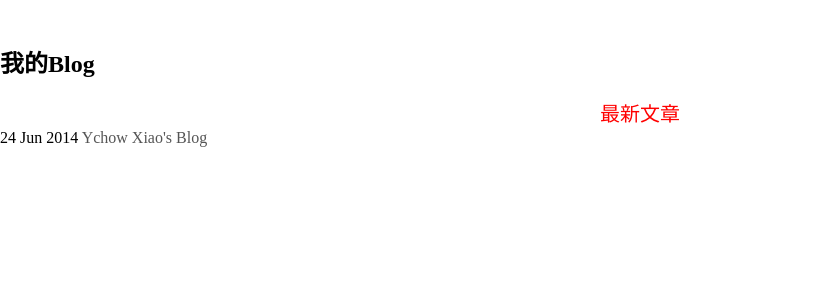
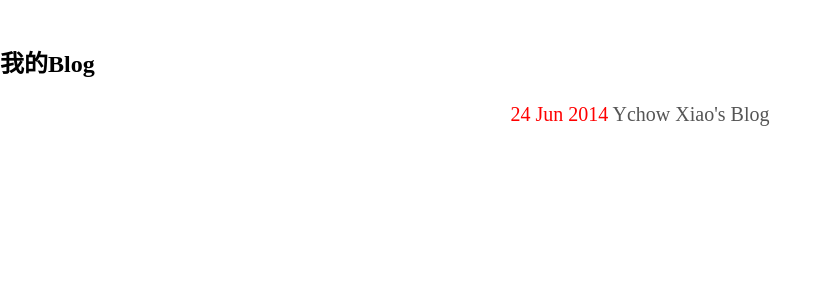
Before and after one commit to kai517/ychowxiao, a Jekyll site: the page built from index.html, in a window 1280 px wide. Shown: the top 300 px of the page, without its empty margins (0-832 px from the left). Built offline with Jekyll 4.4.1, drawn with Linux system fonts in a browser that asks for light colours.

Commit message:
Update index.html

```diff
--- a/index.html
+++ b/index.html
@@ -3,9 +3,8 @@ layout: default
 title: 我的Blog
 ---
 <h2>{{ page.title }}</h2>
-<p>最新文章</p>
-<ul>
-{% for post in site.posts %}
-<li>{{ post.date | date_to_string }} <a href="{{ site.baseurl }}{{ post.url }}">{{ post.title }}</a></li>
-{% endfor %}
-</ul>
+
+
+<p>{% for post in site.posts %}</p>
+<p>{{ post.date | date_to_string }} <a href="{{ site.baseurl }}{{ post.url }}">{{ post.title }}</a>
+{% endfor %}</p>
```
